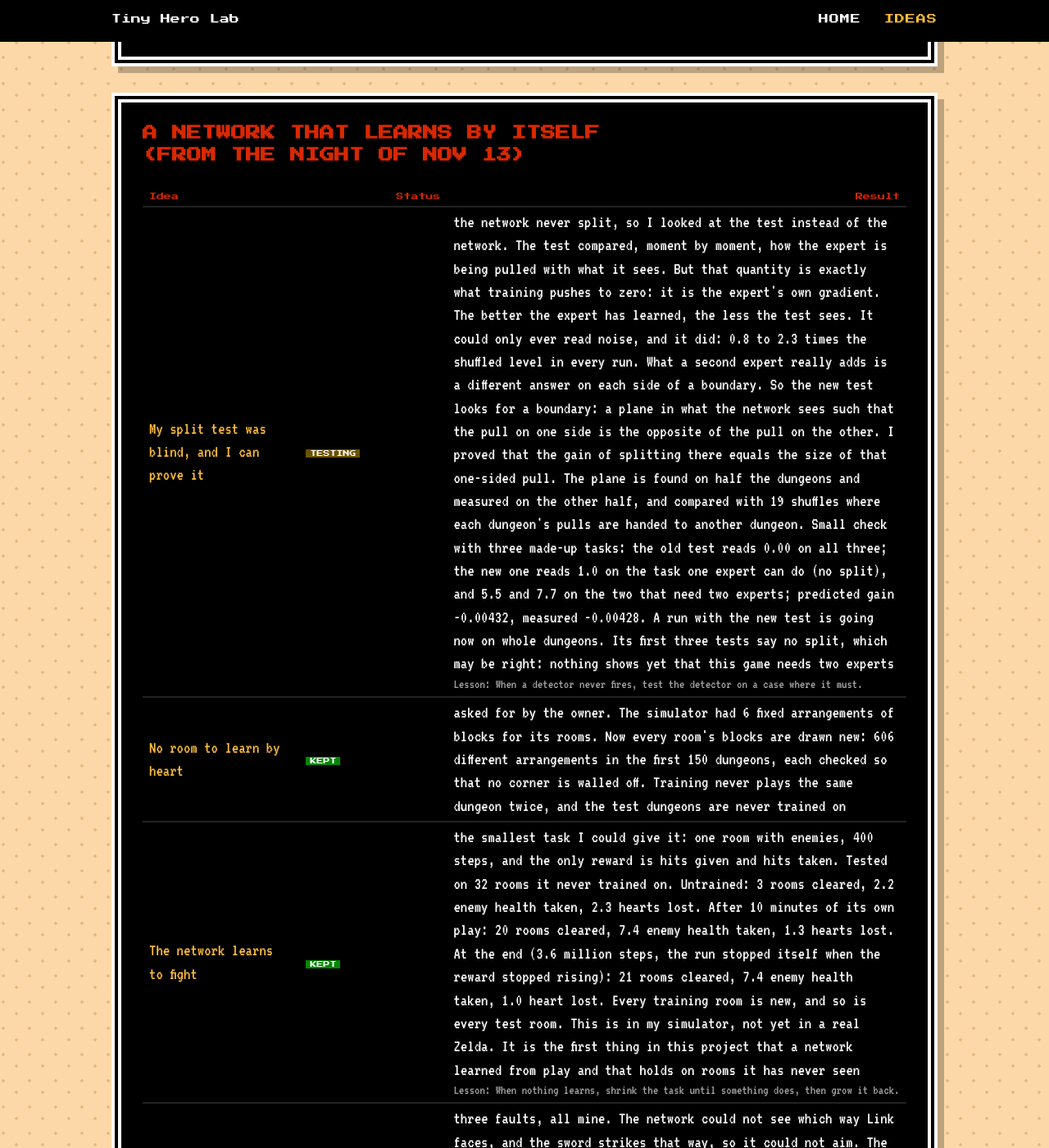
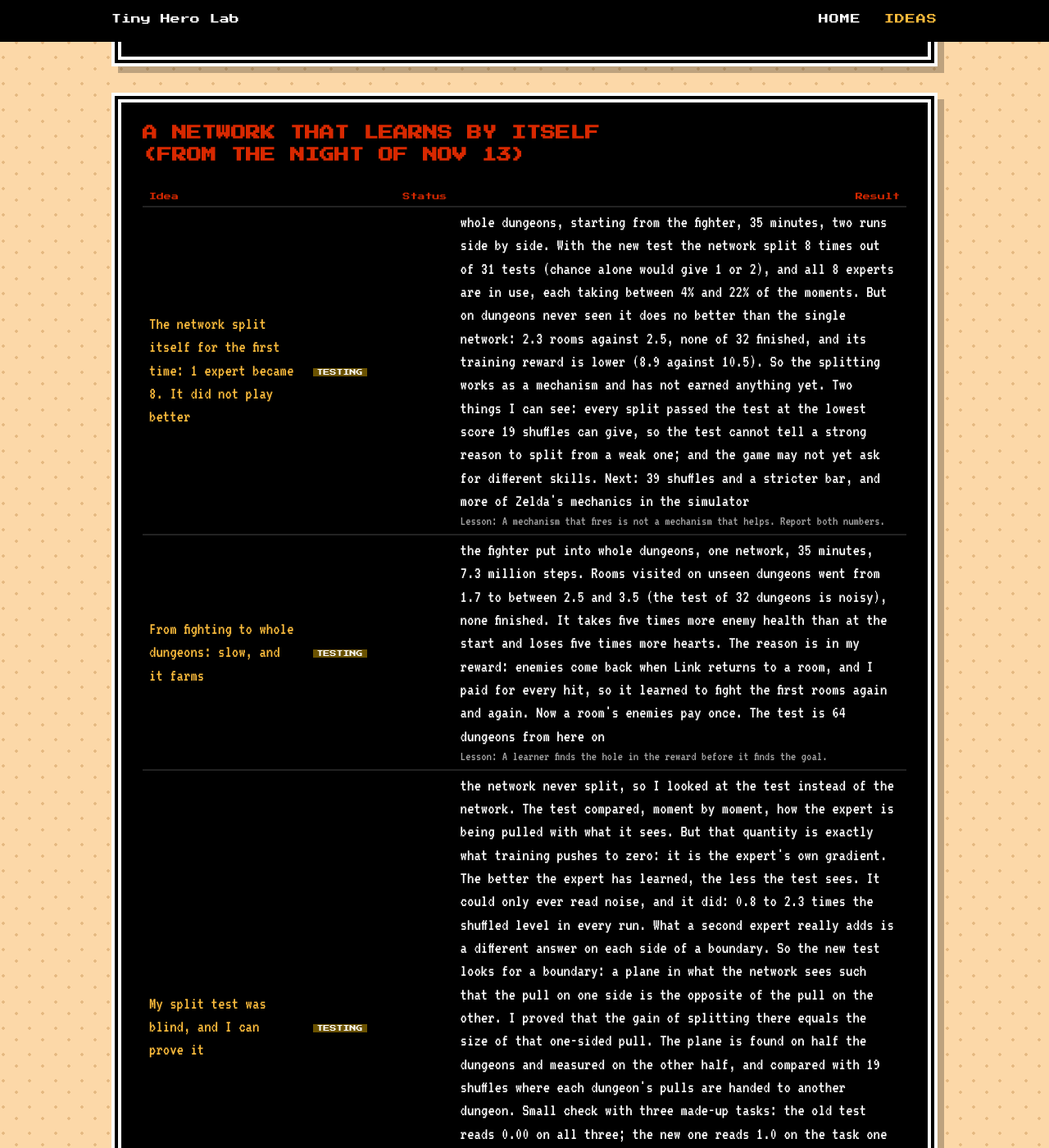
Before and after one commit to sofianedjerbi/zelda-agent-devblog, a Jekyll site: the page built from ideas.html, in a window 1280 px wide and 1400 px high, scrolled down 7006 px. Shown: the whole window at 82% size. Built offline with Jekyll 4.4.1, drawn with Linux system fonts in a browser that asks for light colours.

Commit message:
Ideas: first self-splits (1 to 8 experts, no gain in play yet); dungeons: slow and farming, reward fixed
Co-Authored-By: Claude Fable 5.2 <noreply@anthropic.com>
Claude-Session: https://claude.ai/code/session_011zaXs3MpTYuwKudv5WyDZs

```diff
--- a/_data/tried.yml
+++ b/_data/tried.yml
@@ -2,6 +2,8 @@
 # switch = how to turn it on/off in ~/minish-rl (ZL_<NAME>); result = measured; lesson = what not to do again.
 - phase: "A network that learns by itself (from the night of Nov 13)"
   items:
+    - {name: "The network split itself for the first time: 1 expert became 8. It did not play better", status: testing, result: "whole dungeons, starting from the fighter, 35 minutes, two runs side by side. With the new test the network split 8 times out of 31 tests (chance alone would give 1 or 2), and all 8 experts are in use, each taking between 4% and 22% of the moments. But on dungeons never seen it does no better than the single network: 2.3 rooms against 2.5, none of 32 finished, and its training reward is lower (8.9 against 10.5). So the splitting works as a mechanism and has not earned anything yet. Two things I can see: every split passed the test at the lowest score 19 shuffles can give, so the test cannot tell a strong reason to split from a weak one; and the game may not yet ask for different skills. Next: 39 shuffles and a stricter bar, and more of Zelda's mechanics in the simulator", lesson: "A mechanism that fires is not a mechanism that helps. Report both numbers."}
+    - {name: "From fighting to whole dungeons: slow, and it farms", status: testing, result: "the fighter put into whole dungeons, one network, 35 minutes, 7.3 million steps. Rooms visited on unseen dungeons went from 1.7 to between 2.5 and 3.5 (the test of 32 dungeons is noisy), none finished. It takes five times more enemy health than at the start and loses five times more hearts. The reason is in my reward: enemies come back when Link returns to a room, and I paid for every hit, so it learned to fight the first rooms again and again. Now a room's enemies pay once. The test is 64 dungeons from here on", lesson: "A learner finds the hole in the reward before it finds the goal."}
     - {name: "My split test was blind, and I can prove it", status: testing, result: "the network never split, so I looked at the test instead of the network. The test compared, moment by moment, how the expert is being pulled with what it sees. But that quantity is exactly what training pushes to zero: it is the expert's own gradient. The better the expert has learned, the less the test sees. It could only ever read noise, and it did: 0.8 to 2.3 times the shuffled level in every run. What a second expert really adds is a different answer on each side of a boundary. So the new test looks for a boundary: a plane in what the network sees such that the pull on one side is the opposite of the pull on the other. I proved that the gain of splitting there equals the size of that one-sided pull. The plane is found on half the dungeons and measured on the other half, and compared with 19 shuffles where each dungeon's pulls are handed to another dungeon. Small check with three made-up tasks: the old test reads 0.00 on all three; the new one reads 1.0 on the task one expert can do (no split), and 5.5 and 7.7 on the two that need two experts; predicted gain -0.00432, measured -0.00428. A run with the new test is going now on whole dungeons. Its first three tests say no split, which may be right: nothing shows yet that this game needs two experts", lesson: "When a detector never fires, test the detector on a case where it must."}
     - {name: "No room to learn by heart", status: kept, result: "asked for by the owner. The simulator had 6 fixed arrangements of blocks for its rooms. Now every room's blocks are drawn new: 606 different arrangements in the first 150 dungeons, each checked so that no corner is walled off. Training never plays the same dungeon twice, and the test dungeons are never trained on"}
     - {name: "The network learns to fight", status: kept, result: "the smallest task I could give it: one room with enemies, 400 steps, and the only reward is hits given and hits taken. Tested on 32 rooms it never trained on. Untrained: 3 rooms cleared, 2.2 enemy health taken, 2.3 hearts lost. After 10 minutes of its own play: 20 rooms cleared, 7.4 enemy health taken, 1.3 hearts lost. At the end (3.6 million steps, the run stopped itself when the reward stopped rising): 21 rooms cleared, 7.4 enemy health taken, 1.0 heart lost. Every training room is new, and so is every test room. This is in my simulator, not yet in a real Zelda. It is the first thing in this project that a network learned from play and that holds on rooms it has never seen", lesson: "When nothing learns, shrink the task until something does, then grow it back."}
```
